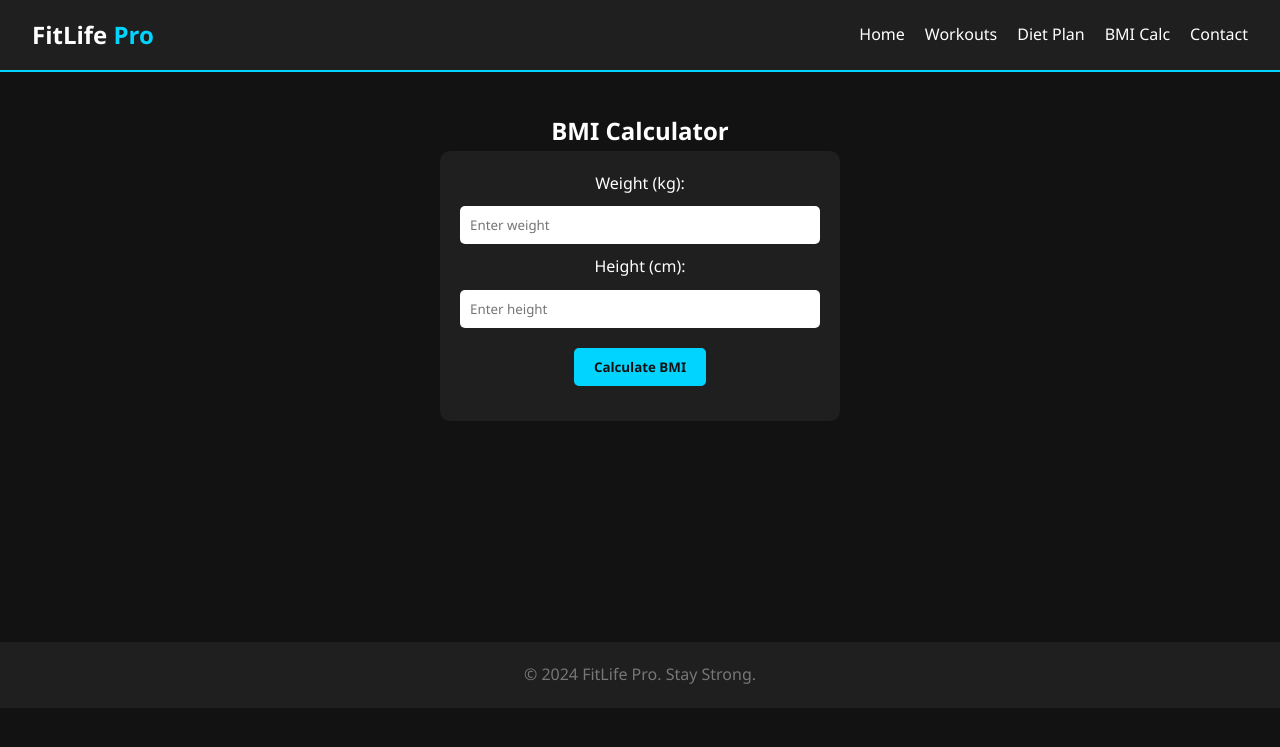
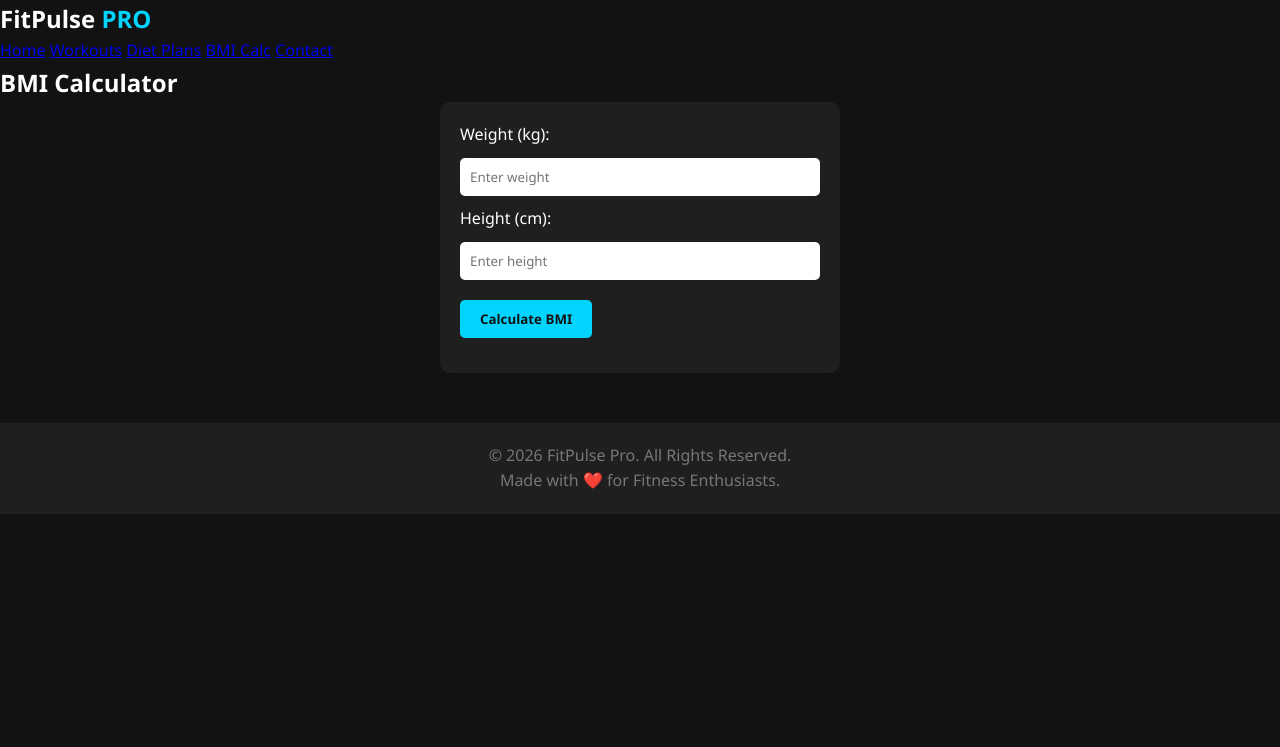
Before and after one commit to agrawalrohit1937-sketch/FitnessWebApp, a Flask app: page /bmi in a window 1280 px wide. Shown: the top 747 px of the page. Run offline with Flask 3, Linux system fonts and the light colour scheme.

Commit message:
Update base.html

```diff
--- a/templates/base.html
+++ b/templates/base.html
@@ -3,28 +3,37 @@
 <head>
     <meta charset="UTF-8">
     <meta name="viewport" content="width=device-width, initial-scale=1.0">
-    <title>FitLife Pro</title>
+    <title>FitPulse | {{ title }}</title>
     <link rel="stylesheet" href="{{ url_for('static', filename='css/style.css') }}">
+    <link href="https://fonts.googleapis.com/css2?family=Poppins:wght@300;400;600&display=swap" rel="stylesheet">
 </head>
 <body>
 
-    <nav class="navbar">
-        <div class="logo">FitLife <span>Pro</span></div>
-        <ul class="nav-links">
-            <li><a href="{{ url_for('home') }}">Home</a></li>
-            <li><a href="{{ url_for('workouts') }}">Workouts</a></li>
-            <li><a href="{{ url_for('diet') }}">Diet Plan</a></li>
-            <li><a href="{{ url_for('bmi') }}">BMI Calc</a></li>
-            <li><a href="{{ url_for('contact') }}">Contact</a></li>
-        </ul>
-    </nav>
+    <header>
+        <div class="logo">FitPulse <span>PRO</span></div>
+        <div class="menu-toggle" id="mobile-menu">
+            <span class="bar"></span>
+            <span class="bar"></span>
+            <span class="bar"></span>
+        </div>
+        <nav class="nav-menu">
+            <a href="{{ url_for('index') }}" class="nav-link">Home</a>
+            <a href="{{ url_for('workouts') }}" class="nav-link">Workouts</a>
+            <a href="{{ url_for('diet') }}" class="nav-link">Diet Plans</a>
+            <a href="{{ url_for('bmi') }}" class="nav-link">BMI Calc</a>
+            <a href="{{ url_for('contact') }}" class="nav-link btn-contact">Contact</a>
+        </nav>
+    </header>
 
-    <div class="container">
+    <main>
         {% block content %}{% endblock %}
-    </div>
+    </main>
 
     <footer>
-        <p>&copy; 2024 FitLife Pro. Stay Strong.</p>
+        <div class="footer-content">
+            <p>&copy; 2026 FitPulse Pro. All Rights Reserved.</p>
+            <p>Made with ❤️ for Fitness Enthusiasts.</p>
+        </div>
     </footer>
 
     <script src="{{ url_for('static', filename='js/script.js') }}"></script>
```
